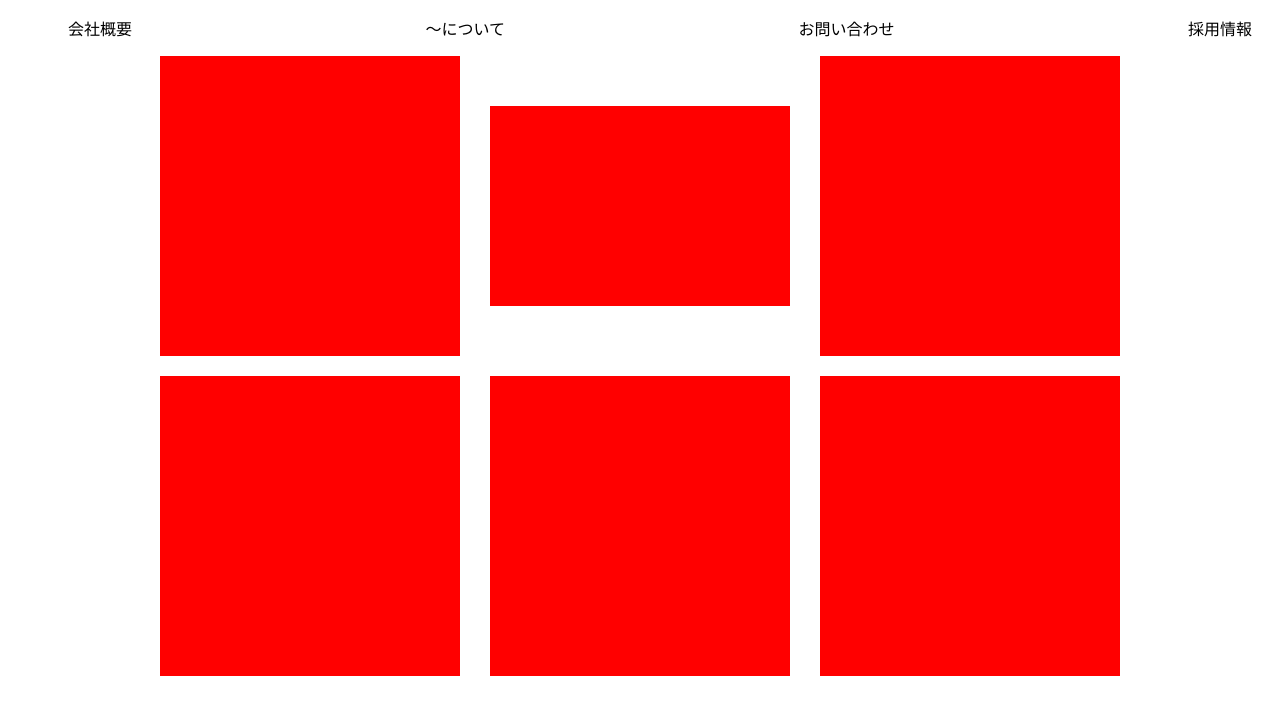
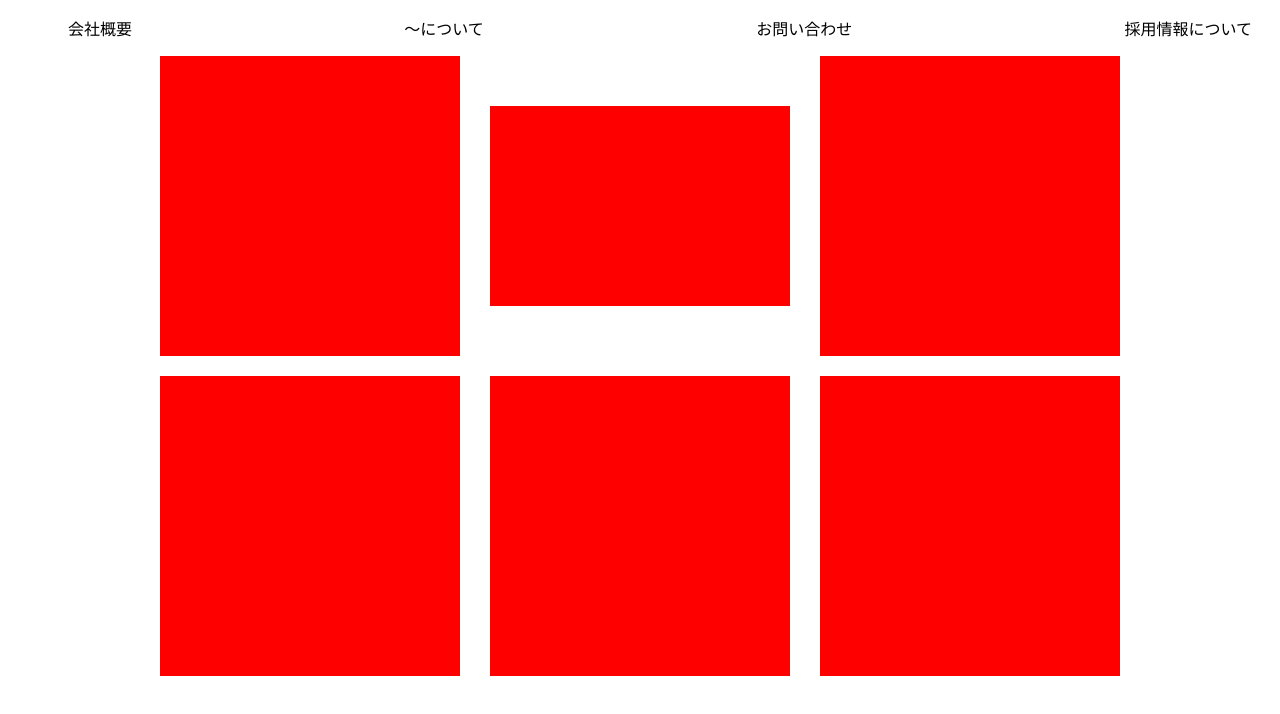
Before and after one commit to yu111yu/yu, a plain HTML site: page 20240128/index.html in a window 1280 px wide. Drawn offline with Linux system fonts and the light colour scheme.

Commit message:
文章の変更

```diff
--- a/20240128/index.html
+++ b/20240128/index.html
@@ -13,7 +13,7 @@
         <li>会社概要</li>
         <li>～について</li>
         <li>お問い合わせ</li>
-        <li>採用情報</li>
+        <li>採用情報について</li>
     </ul>
     <div class="wrap">
         <div></div>
```
